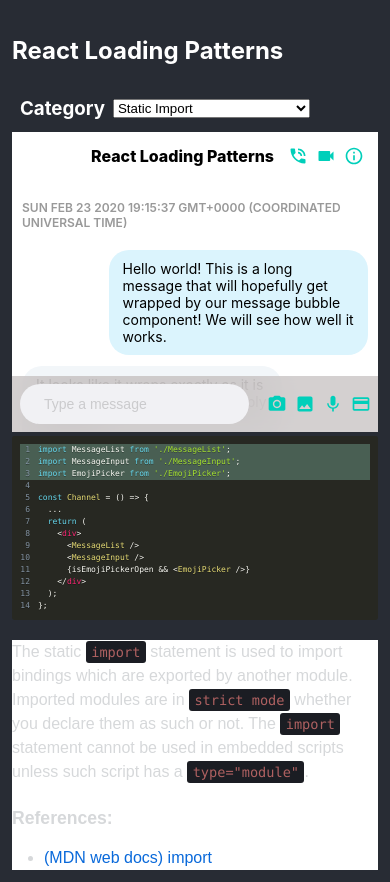
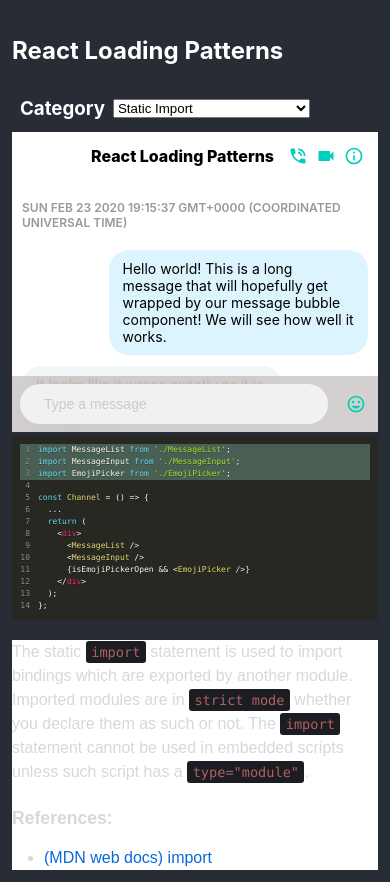
Before and after one commit to anton-karlovskiy/loading-patterns-tool, a React (Create React App) app: page / in a window 390 px wide. Built offline with nearby package versions, Linux system fonts and the light colour scheme.

Commit message:
fix: fixed broke styling on mobile

```diff
--- a/src/components/PreviewArea/Channel/index.js
+++ b/src/components/PreviewArea/Channel/index.js
@@ -5,11 +5,6 @@ import TagFacesIcon from 'components/SvgIcons/TagFacesIcon';
 import InfoOutlineIcon from 'components/SvgIcons/InfoOutlineIcon';
 import VideoCamIcon from 'components/SvgIcons/VideoCamIcon';
 import PhoneInTalkIcon from 'components/SvgIcons/PhoneInTalkIcon';
-import PhotoCameraIcon from 'components/SvgIcons/PhotoCameraIcon';
-import ImageIcon from 'components/SvgIcons/ImageIcon';
-import MicIcon from 'components/SvgIcons/MicIcon';
-import PaymentIcon from 'components/SvgIcons/PaymentIcon';
-import VideoGameAssetIcon from 'components/SvgIcons/VideoGameAssetIcon';
 import Toolbar from 'components/PreviewArea/Toolbar';
 import MessageList from 'components/PreviewArea/MessageList';
 import MessageInput from 'components/PreviewArea/MessageInput';
@@ -26,11 +21,6 @@ const Channel = () => (
       ]} />
     <MessageList />
     <MessageInput rightItems={[
-      <PhotoCameraIcon key='photo' />,
-      <ImageIcon key='image' />,
-      <MicIcon key='audio' />,
-      <PaymentIcon key='money' />,
-      <VideoGameAssetIcon key='games' />,
       <TagFacesIcon key='emoji' />
     ]} />
   </div>
```
